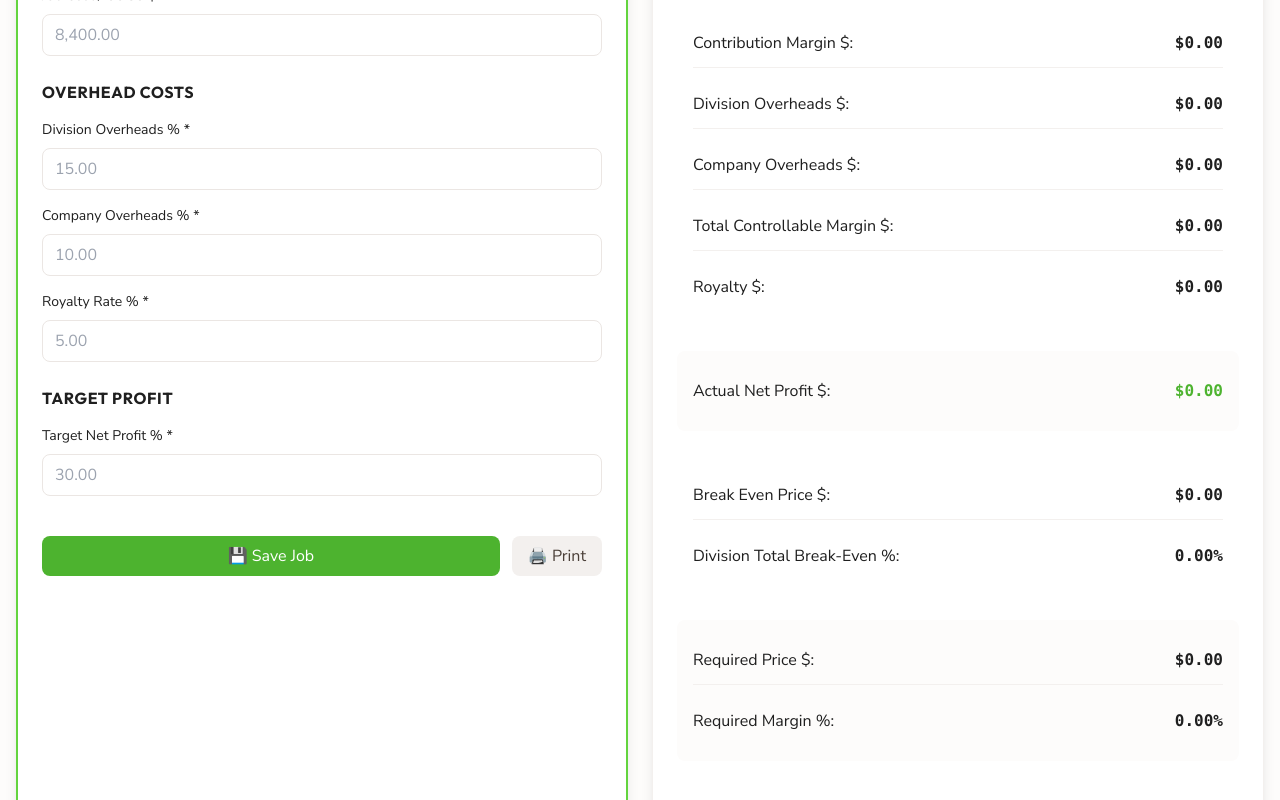
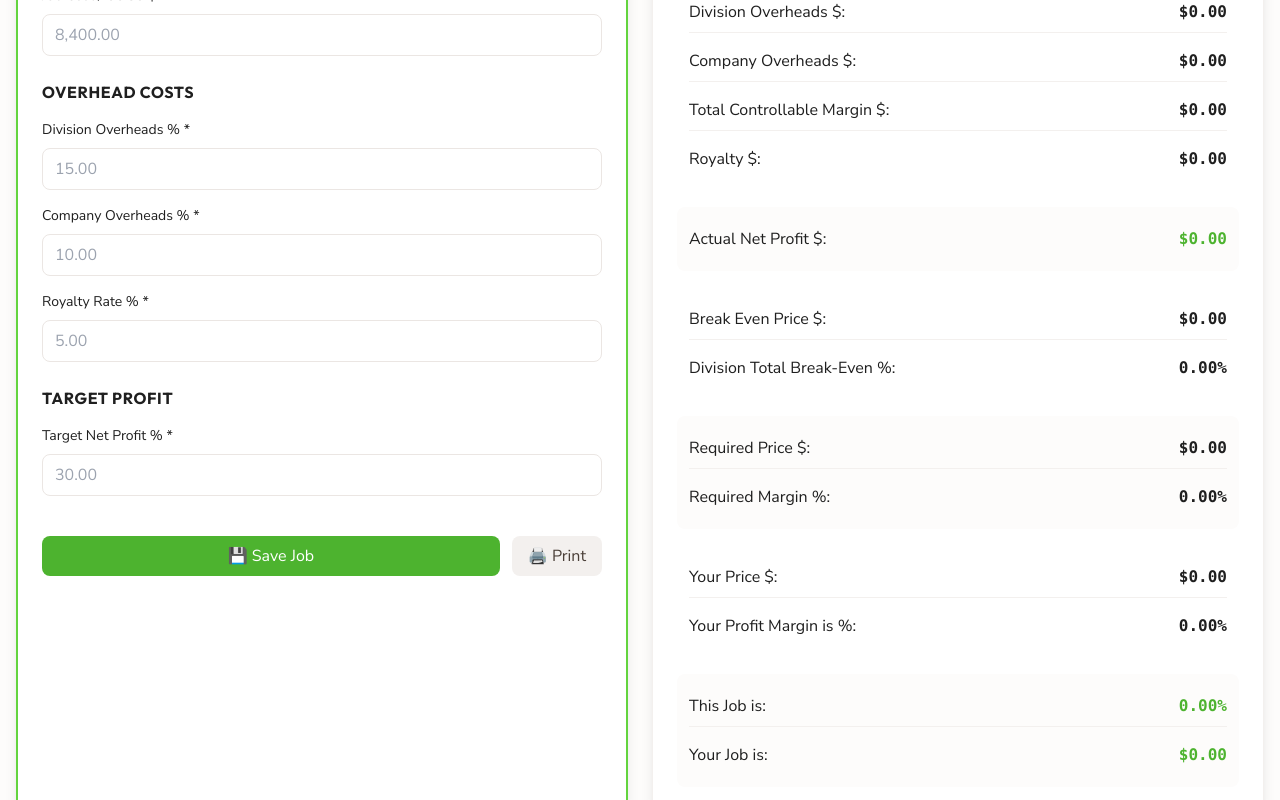
Before and after one commit to KayFernPR/Division-Calculator, a React (Vite) app: page / in a window 1280 px wide. Shown: the part 1080-1880 px from the top of the page. Built offline with nearby package versions, Linux system fonts and the light colour scheme.

Commit message:
Improve results section layout: reduce padding and spacing for cleaner appearance

```diff
--- a/src/components/Calculator.jsx
+++ b/src/components/Calculator.jsx
@@ -835,7 +835,7 @@ const Calculator = ({ onAddJob }) => {
           📈 Results
         </h3>
 
-        <div className="space-y-6">
+        <div className="space-y-4">
           {/* Profitability Status - Only show when calculations have been performed */}
           {results.profitabilityStatus !== 'neutral' && (
             <div className="result-item bg-neutral-50 dark:bg-neutral-800 rounded-lg p-4">
@@ -878,7 +878,7 @@ const Calculator = ({ onAddJob }) => {
           )}
 
           {/* Group 1 - Light Grey */}
-          <div className="space-y-3 bg-neutral-50 dark:bg-neutral-800 rounded-lg p-4">
+          <div className="space-y-2 bg-neutral-50 dark:bg-neutral-800 rounded-lg p-3">
             <div className="result-item">
               <span style={{color: '#1F1F1F'}}>Retail Price $:</span>
               <span className="result-value">
@@ -916,7 +916,7 @@ const Calculator = ({ onAddJob }) => {
           </div>
 
           {/* Group 2 - White */}
-          <div className="space-y-3 bg-white dark:bg-neutral-900 rounded-lg p-4">
+          <div className="space-y-2 bg-white dark:bg-neutral-900 rounded-lg p-3">
             <div className="result-item">
               <span style={{color: '#1F1F1F'}}>Contribution Margin $:</span>
               <span className="result-value">
@@ -954,7 +954,7 @@ const Calculator = ({ onAddJob }) => {
           </div>
 
           {/* Group 3 - Light Grey */}
-          <div className="space-y-3 bg-neutral-50 dark:bg-neutral-800 rounded-lg p-4">
+          <div className="space-y-2 bg-neutral-50 dark:bg-neutral-800 rounded-lg p-3">
             <div className="result-item">
               <span style={{color: '#1F1F1F'}}>Actual Net Profit $:</span>
               <span className={`result-value ${results.actualNetProfit >= 0 ? 'text-success-600 dark:text-success-400' : 'text-danger-600 dark:text-danger-400'}`}>
@@ -964,7 +964,7 @@ const Calculator = ({ onAddJob }) => {
           </div>
 
           {/* Group 4 - White */}
-          <div className="space-y-3 bg-white dark:bg-neutral-900 rounded-lg p-4">
+          <div className="space-y-2 bg-white dark:bg-neutral-900 rounded-lg p-3">
             <div className="result-item">
               <span style={{color: '#1F1F1F'}}>Break Even Price $:</span>
               <span className="result-value">
@@ -981,7 +981,7 @@ const Calculator = ({ onAddJob }) => {
           </div>
 
           {/* Group 5 - Light Grey */}
-          <div className="space-y-3 bg-neutral-50 dark:bg-neutral-800 rounded-lg p-4">
+          <div className="space-y-2 bg-neutral-50 dark:bg-neutral-800 rounded-lg p-3">
             <div className="result-item">
               <span style={{color: '#1F1F1F'}}>Required Price $:</span>
               <span className="result-value">
@@ -998,7 +998,7 @@ const Calculator = ({ onAddJob }) => {
           </div>
 
           {/* Group 6 - White */}
-          <div className="space-y-3 bg-white dark:bg-neutral-900 rounded-lg p-4">
+          <div className="space-y-2 bg-white dark:bg-neutral-900 rounded-lg p-3">
             <div className="result-item">
               <span style={{color: '#1F1F1F'}}>Your Price $:</span>
               <span className="result-value">
@@ -1015,7 +1015,7 @@ const Calculator = ({ onAddJob }) => {
           </div>
 
           {/* Group 7 - Light Grey */}
-          <div className="space-y-3 bg-neutral-50 dark:bg-neutral-800 rounded-lg p-4">
+          <div className="space-y-2 bg-neutral-50 dark:bg-neutral-800 rounded-lg p-3">
             <div className="result-item">
               <span style={{color: '#1F1F1F'}}>This Job is:</span>
               <div className="flex items-center gap-2">
--- a/src/index.css
+++ b/src/index.css
@@ -123,7 +123,7 @@
   }
 
   .result-item {
-    @apply flex justify-between items-center py-3 border-b border-neutral-200 dark:border-neutral-700 last:border-b-0;
+    @apply flex justify-between items-center py-2 border-b border-neutral-200 dark:border-neutral-700 last:border-b-0;
   }
 
   .result-value {
```
